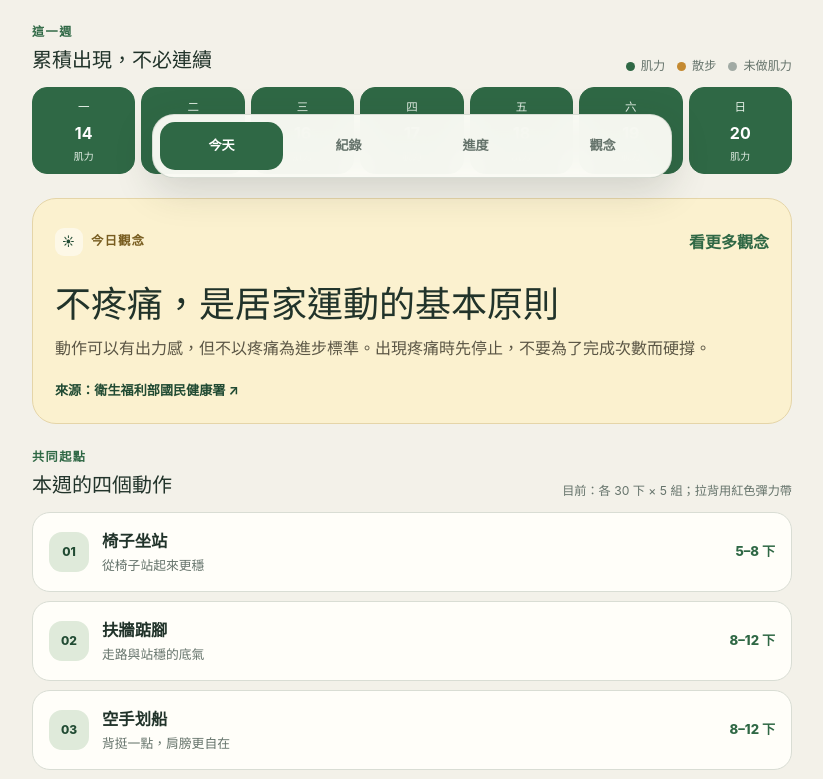
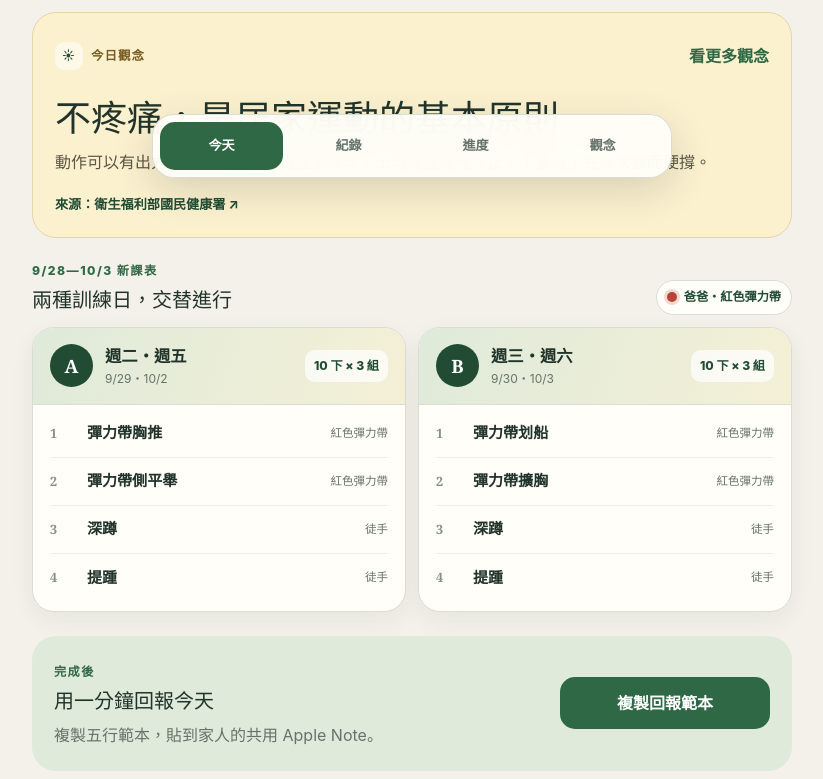
Before and after one commit to chungenyu6/parents-workout-trainer, a React (Vite) app: page / in a window 1280 px wide. Shown: the part 610-1389 px from the top of the page, without its empty margins (228-1051 px from the left). Built offline with nearby package versions, Linux system fonts and the light colour scheme.

Commit message:
Add September 28 to October 3 training plan

```diff
--- a/app/globals.css
+++ b/app/globals.css
@@ -76,7 +76,7 @@ button:focus-visible, a:focus-visible, summary:focus-visible { outline: 3px soli
 .status-key i { width: 9px; height: 9px; border-radius: 50%; background: var(--green); }
 .status-key.walk-key i { background: #c48a31; }
 .status-key.no-strength-key i { background: #a1aaa4; }
-.week-grid { display: grid; grid-template-columns: repeat(7, 1fr); gap: 6px; }
+.week-grid { display: grid; grid-template-columns: repeat(6, 1fr); gap: 6px; }
 .day-cell { min-width: 0; padding: 11px 2px 9px; border: 1px solid var(--line); border-radius: 15px; text-align: center; background: rgba(255,255,255,.42); }
 .day-cell span, .day-cell strong, .day-cell small { display: block; }
 .day-cell span { color: var(--muted); font-size: .72rem; }
@@ -96,18 +96,24 @@ button:focus-visible, a:focus-visible, summary:focus-visible { outline: 3px soli
 .daily-concept h2 { max-width: 600px; margin: 18px 0 8px; font-family: var(--font-serif), serif; font-size: clamp(1.45rem, 5vw, 2.25rem); line-height: 1.28; }
 .daily-concept p { margin: 0 0 15px; color: #5b5645; line-height: 1.7; }
 .daily-concept a, .learn-card a { color: var(--green-dark); font-size: .82rem; font-weight: 700; text-decoration-thickness: 1px; text-underline-offset: 3px; }
-.exercise-list { display: grid; gap: 9px; }
-.exercise-card { overflow: hidden; border: 1px solid var(--line); border-radius: 18px; background: var(--surface); }
-.exercise-card summary { display: grid; grid-template-columns: auto 1fr auto; align-items: center; gap: 13px; min-height: 78px; padding: 14px 16px; cursor: pointer; list-style: none; }
-.exercise-card summary::-webkit-details-marker { display: none; }
-.exercise-number { display: grid; place-items: center; width: 40px; height: 40px; border-radius: 13px; color: var(--green-dark); background: var(--green-soft); font-size: .75rem; font-weight: 800; }
-.exercise-title strong, .exercise-title small { display: block; }
-.exercise-title strong { font-size: 1.02rem; }
-.exercise-title small { margin-top: 3px; color: var(--muted); }
-.exercise-reps { white-space: nowrap; color: var(--green); font-size: .82rem; font-weight: 800; }
-.exercise-detail { padding: 0 18px 18px 69px; border-top: 1px solid #eef0eb; }
-.exercise-detail ol { margin: 15px 0 12px; padding-left: 20px; line-height: 1.7; }
-.exercise-detail p { margin: 0; color: var(--muted); line-height: 1.6; }
+.band-chip { display: inline-flex; align-items: center; gap: 7px; padding: 7px 10px; border: 1px solid var(--line); border-radius: 999px; color: var(--green-dark); background: var(--surface); font-size: .76rem; font-weight: 800; white-space: nowrap; }
+.band-chip i { width: 10px; height: 10px; border-radius: 50%; }
+.band-chip.red i { background: #b64736; box-shadow: 0 0 0 3px #f4d9d2; }
+.band-chip.yellow i { background: #e4b934; box-shadow: 0 0 0 3px #fbefbd; }
+.training-plan-grid { display: grid; gap: 12px; }
+.training-plan-card { overflow: hidden; border: 1px solid var(--line); border-radius: 22px; background: var(--surface); box-shadow: 0 8px 24px rgba(38, 57, 46, .06); }
+.training-plan-card header { display: grid; grid-template-columns: auto 1fr auto; align-items: center; gap: 12px; padding: 16px 17px; border-bottom: 1px solid var(--line); background: linear-gradient(110deg, var(--green-soft), #f4f0d6); }
+.plan-letter { display: grid; place-items: center; width: 43px; height: 43px; border-radius: 50%; color: #fff; background: var(--green-dark); font-family: var(--font-serif), serif; font-size: 1.15rem; font-weight: 800; }
+.training-plan-card header strong, .training-plan-card header small { display: block; }
+.training-plan-card header strong { font-size: 1.02rem; }
+.training-plan-card header small { margin-top: 2px; color: var(--muted); font-size: .75rem; }
+.plan-dose { padding: 7px 9px; border-radius: 10px; color: var(--green-dark); background: rgba(255,255,255,.72); font-size: .76rem; font-weight: 800; white-space: nowrap; }
+.training-plan-card ol { display: grid; gap: 0; margin: 0; padding: 5px 17px 9px; list-style: none; }
+.training-plan-card li { display: grid; grid-template-columns: 28px 1fr auto; align-items: center; gap: 9px; min-height: 48px; border-bottom: 1px solid #eceee8; }
+.training-plan-card li:last-child { border-bottom: 0; }
+.training-plan-card li > span { color: #849088; font-family: var(--font-serif), serif; font-size: .8rem; font-weight: 800; }
+.training-plan-card li strong { font-size: .94rem; }
+.training-plan-card li small { color: var(--muted); font-size: .72rem; }
 .report-card { display: grid; gap: 18px; padding: 22px; border-radius: 24px; background: var(--green-soft); }
 .report-card p { margin: 7px 0 0; color: var(--muted); line-height: 1.6; }
 .primary-action { min-height: 52px; border: 0; border-radius: 15px; color: #fff; background: var(--green); cursor: pointer; font-weight: 800; }
@@ -200,6 +206,7 @@ button:focus-visible, a:focus-visible, summary:focus-visible { outline: 3px soli
   .primary-action { min-width: 210px; padding: 0 22px; }
   .progress-card { grid-template-columns: 220px 1fr; }
   .activity-map-heading { grid-template-columns: 1fr auto; align-items: end; }
+  .training-plan-grid { grid-template-columns: repeat(2, minmax(0, 1fr)); }
   .three-principles { grid-template-columns: repeat(3, 1fr); }
   .three-principles article { display: block; }
   .three-principles article > span { margin-bottom: 14px; }
@@ -218,9 +225,11 @@ button:focus-visible, a:focus-visible, summary:focus-visible { outline: 3px soli
   .month-day { min-height: 65px; border-radius: 11px; }
   .month-day > i { width: 15px; height: 15px; }
   .month-day > small { font-size: .54rem; }
-  .exercise-card summary { grid-template-columns: auto 1fr; }
-  .exercise-reps { grid-column: 2; }
-  .exercise-detail { padding-left: 18px; }
+  .section-heading { align-items: start; }
+  .training-program .section-heading { display: grid; }
+  .band-chip { justify-self: start; }
+  .training-plan-card header { grid-template-columns: auto 1fr; }
+  .plan-dose { grid-column: 2; justify-self: start; }
 }
 
 @media (prefers-reduced-motion: reduce) {
--- a/app/page.tsx
+++ b/app/page.tsx
@@ -65,38 +65,18 @@ const people: Record<PersonId, { label: string; greeting: string; framing: strin
   },
 };
 
-const exercises = [
+const trainingPlans = [
   {
-    number: "01",
-    name: "椅子坐站",
-    functionName: "從椅子站起來更穩",
-    reps: "5–8 下",
-    steps: ["找一張不會滑動的穩固椅子", "雙腳踩穩，身體微微向前", "慢慢站起，再慢慢坐下"],
-    observe: "留意膝蓋疼痛、身體搖晃、憋氣或需要用手撐。",
+    id: "A",
+    days: "週二・週五",
+    dates: "9/29・10/2",
+    exercises: ["彈力帶胸推", "彈力帶側平舉", "深蹲", "提踵"],
   },
   {
-    number: "02",
-    name: "扶牆踮腳",
-    functionName: "走路與站穩的底氣",
-    reps: "8–12 下",
-    steps: ["雙手扶牆或穩固桌面", "腳跟慢慢抬起", "停一下，再慢慢放下"],
-    observe: "留意抽筋、腳踝搖晃或左右差異很大。",
-  },
-  {
-    number: "03",
-    name: "空手划船",
-    functionName: "背挺一點，肩膀更自在",
-    reps: "8–12 下",
-    steps: ["坐姿或站姿都可以，手肘彎曲放在身體兩側", "手肘慢慢往後帶，肩胛骨輕輕靠近", "肩膀不要聳起，再慢慢回來"],
-    observe: "目前先不用彈力帶。留意肩膀疼痛、聳肩或憋氣。",
-  },
-  {
-    number: "04",
-    name: "扶桌髖鉸鏈",
-    functionName: "彎腰拿東西更安心",
-    reps: "5–8 下",
-    steps: ["雙手扶穩固桌面，膝蓋微彎", "屁股慢慢往後推", "身體微微前傾，再回來"],
-    observe: "留意腰部不舒服、背部過度拱起或失去平衡。",
+    id: "B",
+    days: "週三・週六",
+    dates: "9/30・10/3",
+    exercises: ["彈力帶划船", "彈力帶擴胸", "深蹲", "提踵"],
   },
 ];
 
@@ -244,13 +224,12 @@ const conceptCards: ConceptCard[] = [
 ];
 
 const week = [
-  { weekday: "一", date: "14" },
-  { weekday: "二", date: "15" },
-  { weekday: "三", date: "16" },
-  { weekday: "四", date: "17" },
-  { weekday: "五", date: "18" },
-  { weekday: "六", date: "19" },
-  { weekday: "日", date: "20" },
+  { weekday: "一", date: "9/28", sortDate: "2026-09-28" },
+  { weekday: "二", date: "9/29", sortDate: "2026-09-29" },
+  { weekday: "三", date: "9/30", sortDate: "2026-09-30" },
+  { weekday: "四", date: "10/1", sortDate: "2026-10-01" },
+  { weekday: "五", date: "10/2", sortDate: "2026-10-02" },
+  { weekday: "六", date: "10/3", sortDate: "2026-10-03" },
 ];
 
 const workoutRecords: Record<PersonId, WorkoutRecord[]> = {
@@ -359,6 +338,7 @@ export default function Home() {
   const personRecords = workoutRecords[personId];
   const personActivities = activityRecords[personId];
   const personNoStrengthRecords = noStrengthRecords[personId];
+  const bandColor = personId === "dad" ? "紅色" : "黃色";
   const timelineRecords = [
     ...personRecords.map((record) => ({ ...record, kind: "strength" as const })),
     ...personActivities.map((record) => ({ ...record, kind: "walk" as const })),
@@ -400,7 +380,7 @@ export default function Home() {
   );
 
   const copyReport = async () => {
-    const template = `日期：\n今天：□ 完成  □ 做一點  □ 休息\n椅子坐站：___ 下 × ___ 組\n扶牆踮腳：___ 下 × ___ 組\n划船：___ 下 × ___ 組（□ 空手  □ 彈力帶：___）\n扶桌髖鉸鏈：___ 下 × ___ 組（□ 空手  □ 負重：___ kg）\n大約：___ 分鐘\n協助：□ 自己完成  □ 有扶持  □ 有人協助\n身體：□ 舒服  □ 有點累  □ 不舒服（哪裡：___）\n下次：□ 願意再做  □ 看狀況  □ 想先調整`;
+    const template = `日期：\n${person.label}：□ A（週二／五） □ B（週三／六）\n今天：□ 完成  □ 做一點  □ 休息\n每個動作：10 下 × 3 組\n彈力帶：${bandColor}\n大約：___ 分鐘\n協助：□ 自己完成  □ 有扶持  □ 有人協助\n身體：□ 舒服  □ 有點累  □ 不舒服（哪裡：___）\n下次：□ 願意再做  □ 看狀況  □ 想先調整`;
     try {
       await navigator.clipboard.writeText(template);
       setCopied(true);
@@ -462,8 +442,6 @@ export default function Home() {
               </div>
             </section>
 
-            {travelNotice}
-
             <section aria-labelledby="week-title">
               <div className="section-heading">
                 <div>
@@ -479,14 +457,14 @@ export default function Home() {
               <div className="week-grid">
                 {week.map((day) => (
                   (() => {
-                    const status = personRecords.some((record) => record.date === day.date)
+                    const status = personRecords.some((record) => record.sortDate === day.sortDate)
                       ? "done"
-                      : personActivities.some((record) => record.date === day.date)
+                      : personActivities.some((record) => record.sortDate === day.sortDate)
                         ? "walk"
-                        : personNoStrengthRecords.some((record) => record.date === day.date)
+                        : personNoStrengthRecords.some((record) => record.sortDate === day.sortDate)
                           ? "no-strength"
                           : "empty";
-                    return <div key={day.date} className={`day-cell ${status}`}>
+                    return <div key={day.sortDate} className={`day-cell ${status}`}>
                     <span>{day.weekday}</span>
                     <strong>{day.date}</strong>
                     <small>{status === "done" ? "肌力" : status === "walk" ? "散步" : status === "no-strength" ? "未做肌力" : "—"}</small>
@@ -508,30 +486,37 @@ export default function Home() {
               </a>
             </section>
 
-            <section aria-labelledby="exercise-title">
+            <section aria-labelledby="exercise-title" className="training-program">
               <div className="section-heading">
                   <div>
-                    <div className="section-kicker">共同起點</div>
-                  <h2 id="exercise-title">本週的四個動作</h2>
+                    <div className="section-kicker">9/28—10/3 新課表</div>
+                  <h2 id="exercise-title">兩種訓練日，交替進行</h2>
                   </div>
-                <span className="section-aside">目前：各 30 下 × 5 組；拉背用紅色彈力帶</span>
+                <span className={`band-chip ${personId === "dad" ? "red" : "yellow"}`}>
+                  <i aria-hidden="true" />{person.label}・{bandColor}彈力帶
+                </span>
               </div>
-              <div className="exercise-list">
-                {exercises.map((exercise) => (
-                  <details className="exercise-card" key={exercise.number}>
-                    <summary>
-                      <span className="exercise-number">{exercise.number}</span>
-                      <span className="exercise-title">
-                        <strong>{exercise.name}</strong>
-                        <small>{exercise.functionName}</small>
-                      </span>
-                      <span className="exercise-reps">{exercise.reps}</span>
-                    </summary>
-                    <div className="exercise-detail">
-                      <ol>{exercise.steps.map((step) => <li key={step}>{step}</li>)}</ol>
-                      <p><strong>留意：</strong>{exercise.observe}</p>
-                    </div>
-                  </details>
+              <div className="training-plan-grid">
+                {trainingPlans.map((plan) => (
+                  <article className="training-plan-card" key={plan.id}>
+                    <header>
+                      <span className="plan-letter">{plan.id}</span>
+                      <div>
+                        <strong>{plan.days}</strong>
+                        <small>{plan.dates}</small>
+                      </div>
+                      <span className="plan-dose">10 下 × 3 組</span>
+                    </header>
+                    <ol>
+                      {plan.exercises.map((exercise, index) => (
+                        <li key={exercise}>
+                          <span>{index + 1}</span>
+                          <strong>{exercise}</strong>
+                          <small>{exercise.startsWith("彈力帶") ? `${bandColor}彈力帶` : "徒手"}</small>
+                        </li>
+                      ))}
+                    </ol>
+                  </article>
                 ))}
               </div>
             </section>
```
